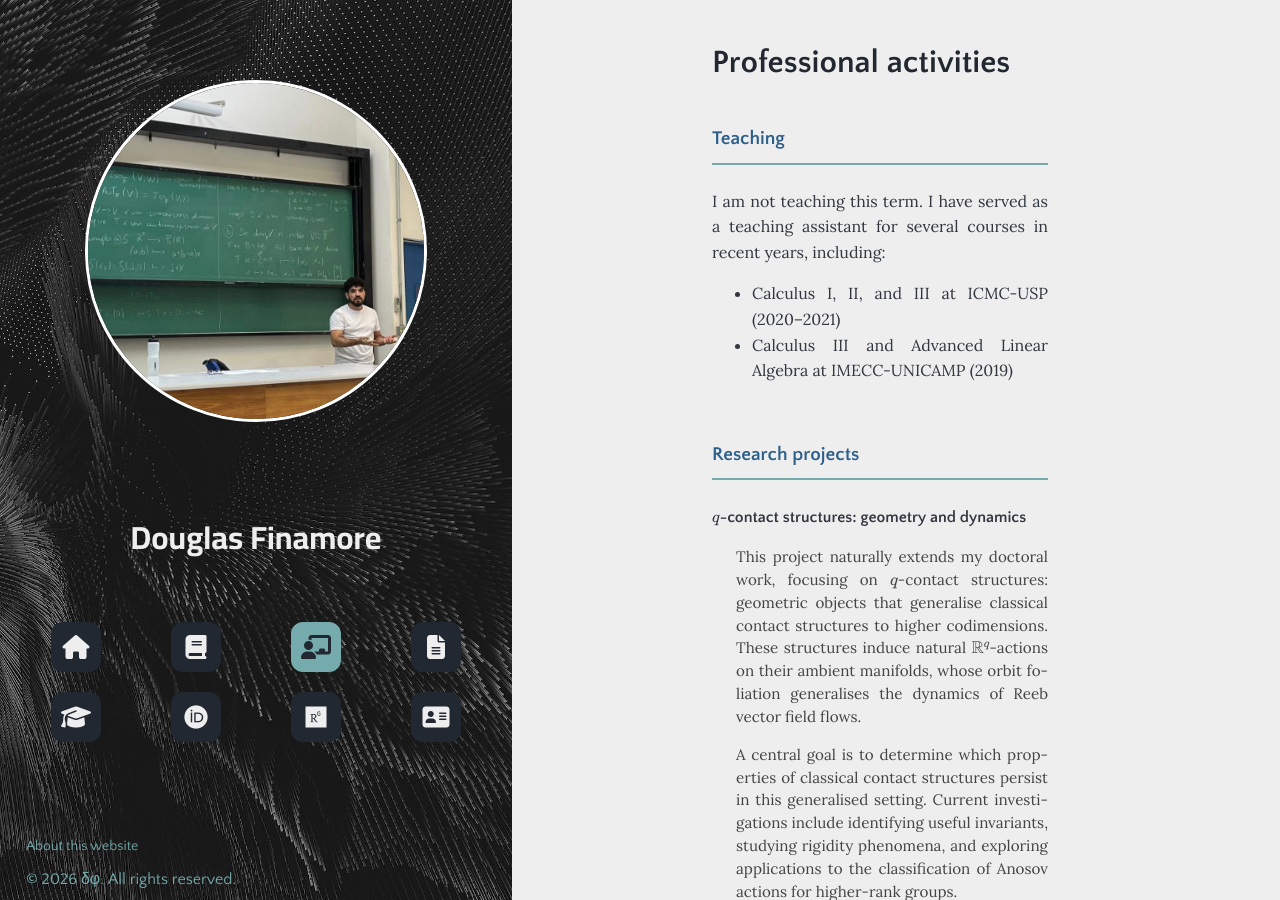
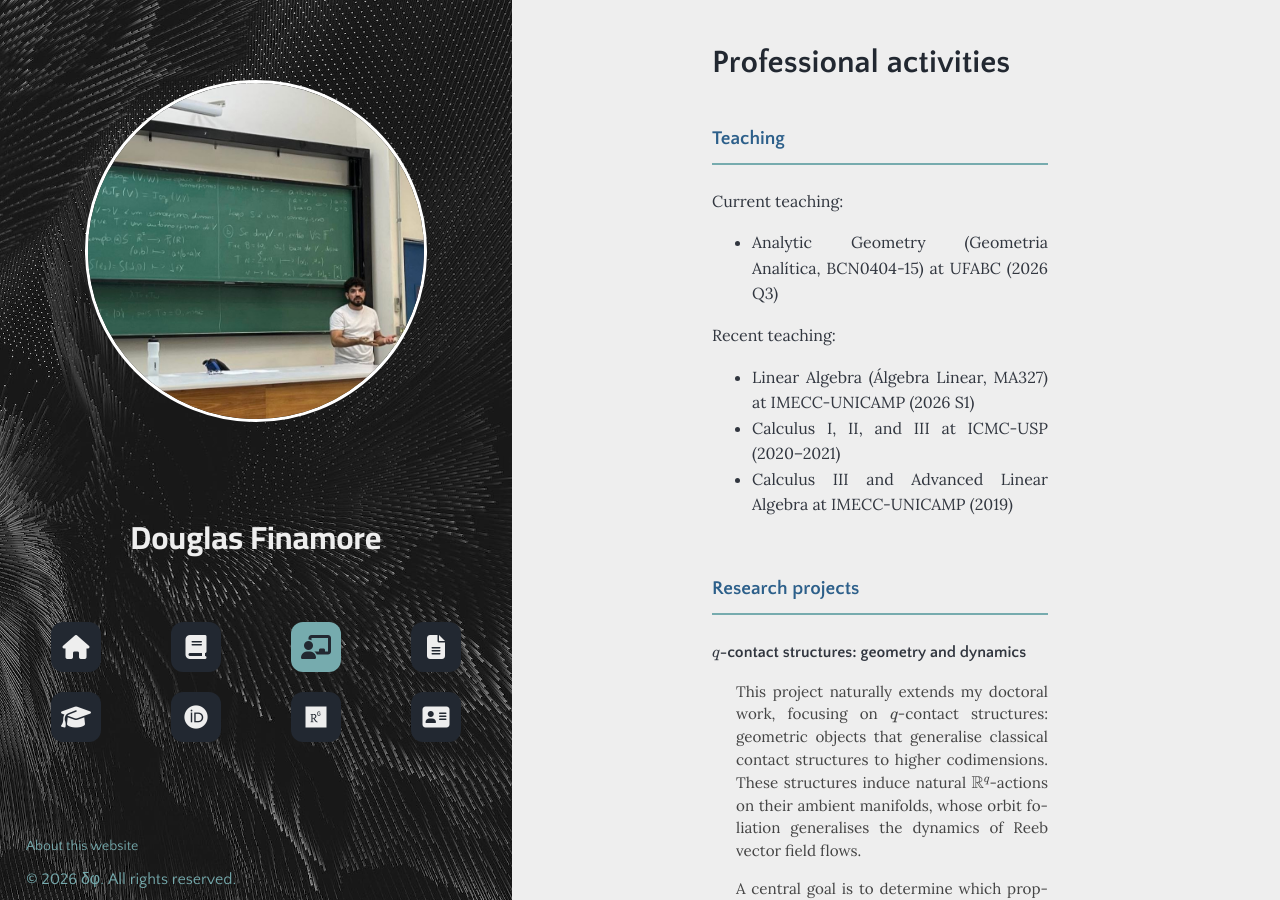
Before and after one commit to douglasfinamore/douglasfinamore.github.io, a Jekyll site: the page built from profAct.html, in a window 1280 px wide and 900 px high. Built offline with Jekyll 4.4.1, drawn with Linux system fonts in a browser that asks for light colours.

Commit message:
Update profAct.html
Updated teaching activities

```diff
--- a/profAct.html
+++ b/profAct.html
@@ -12,8 +12,13 @@ description: "Professional activities of Douglas Finamore - research projects, t
             <!-- Teaching -->
             <div class="block">
                 <h3 class="h3-alt">Teaching</h3>
-                <p>I am not teaching this term. I have served as a teaching assistant for several courses in recent years, including:</p>
+                <p>Current teaching:</p>
                 <ul>
+                    <li>Analytic Geometry (Geometria Analítica, BCN0404-15) at UFABC (2026 Q3)</li>
+                </ul>
+                <p>Recent teaching:</p>
+                <ul>
+                    <li>Linear Algebra (Álgebra Linear, MA327) at IMECC-UNICAMP (2026 S1)</li>
                     <li>Calculus I, II, and III at ICMC-USP (2020–2021)</li>
                     <li>Calculus III and Advanced Linear Algebra at IMECC-UNICAMP (2019)</li>
                 </ul>
```
